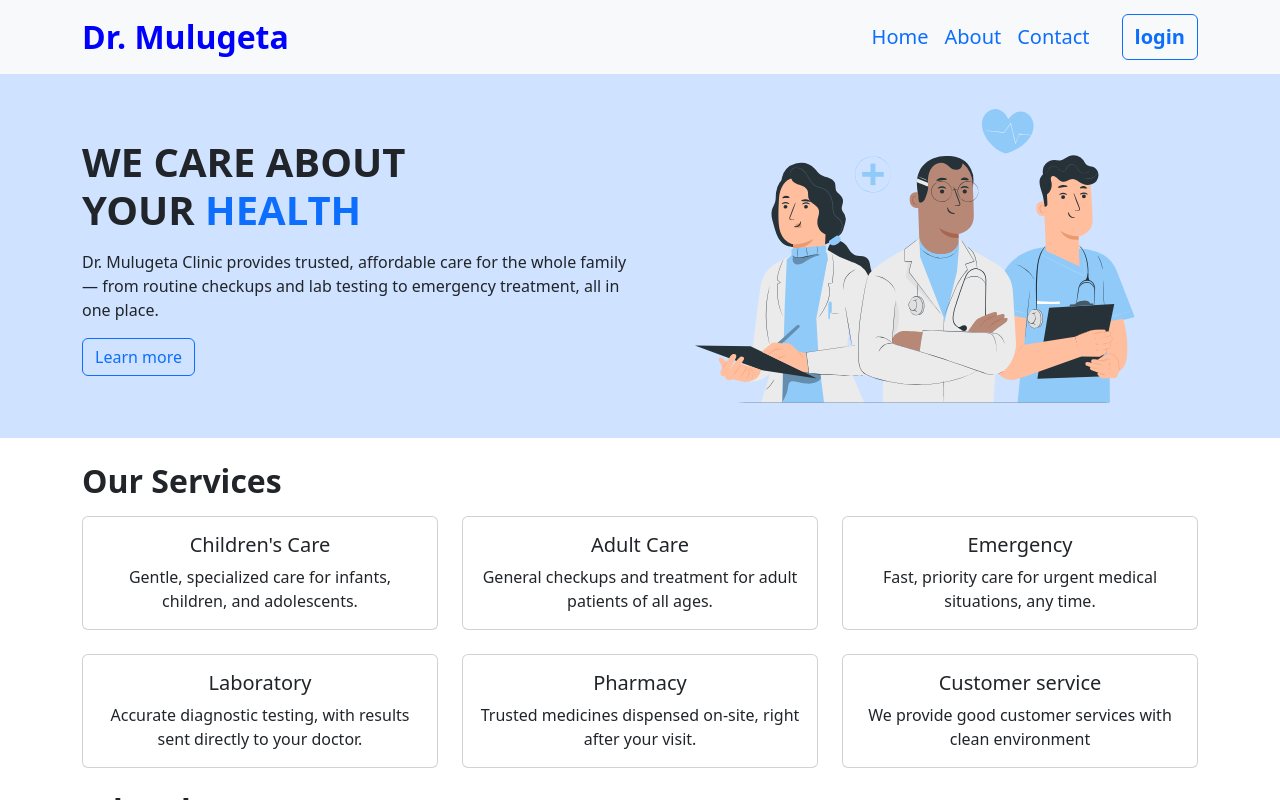
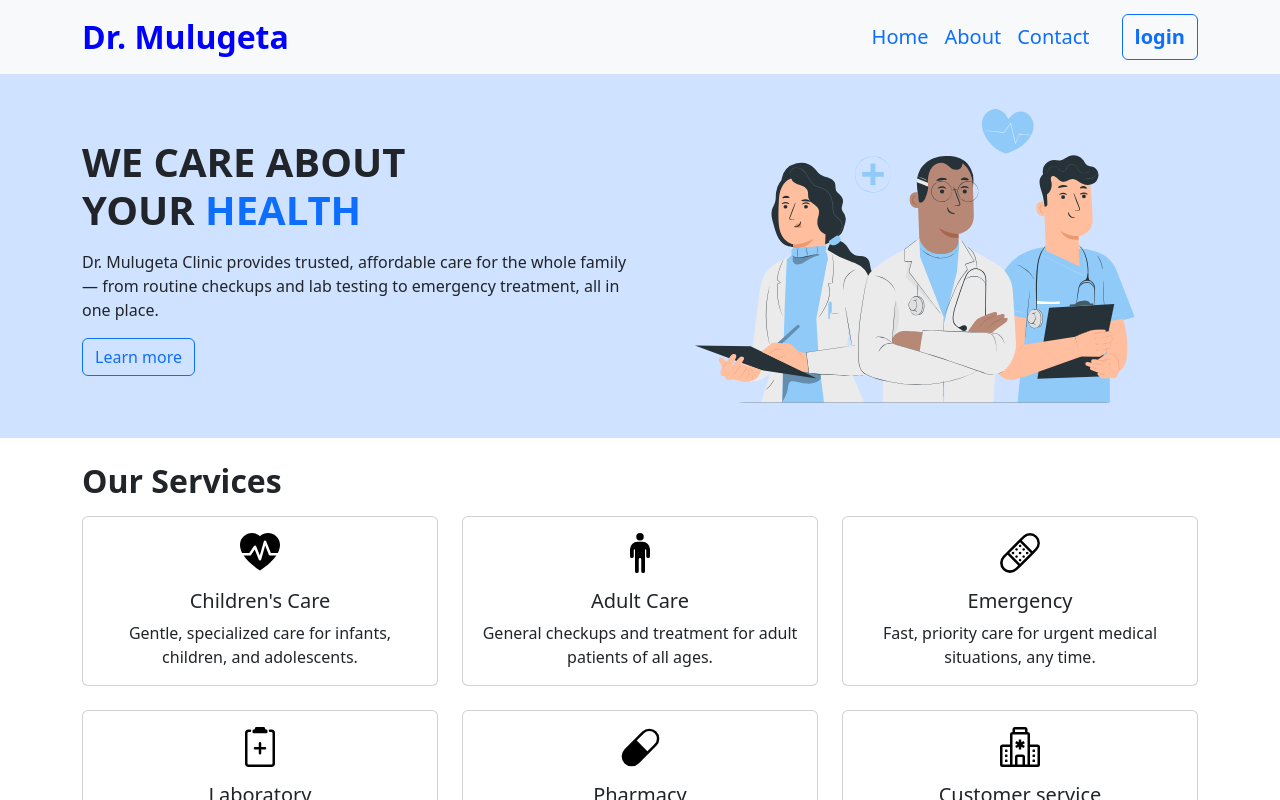
Before and after one commit to muhammed294/clinic-and-pharmacy-management-system, a React (Vite) app in the folder client/: page / in a window 1280 px wide. Shown: the top 800 px of the page. Built offline with nearby package versions, Linux system fonts and the light colour scheme.

Commit message:
services home page section added

```diff
--- a/client/src/components/home/Services.jsx
+++ b/client/src/components/home/Services.jsx
@@ -1,5 +1,7 @@
 import { Card } from "react-bootstrap";
 import { Container, Row, Col } from 'react-bootstrap';
+import { HeartPulseFill, PersonStanding, Bandaid, Clipboard2Plus, Capsule, Hospital } from 'react-bootstrap-icons';
+
 
 import React from 'react'
 
@@ -12,6 +14,7 @@ export default function Services() {
             <Col lg={4} md={6}>
                 <Card className="h-100">
                     <Card.Body>
+                        <HeartPulseFill size={40} className="text-primary mb-3"/>
                         <Card.Title>Children's Care</Card.Title>
                         <Card.Text>Gentle, specialized care for infants, children, and adolescents.</Card.Text>
                     </Card.Body>
@@ -20,6 +23,7 @@ export default function Services() {
             <Col lg={4} md={6}>
                 <Card className="h-100">
                     <Card.Body>
+                        <PersonStanding size={40} className="text-primary mb-3"/>
                         <Card.Title>Adult Care</Card.Title>
                         <Card.Text>General checkups and treatment for adult patients of all ages.</Card.Text>
                     </Card.Body>
@@ -28,6 +32,7 @@ export default function Services() {
             <Col lg={4} md={6}>
                 <Card className="h-100">
                     <Card.Body>
+                        <Bandaid size={40} className="text-primary mb-3"/>
                         <Card.Title>Emergency</Card.Title>
                         <Card.Text>Fast, priority care for urgent medical situations, any time.</Card.Text>
                     </Card.Body>
@@ -36,6 +41,7 @@ export default function Services() {
             <Col lg={4} md={6}>
                 <Card className="h-100">
                     <Card.Body>
+                        <Clipboard2Plus size={40} className="text-primary mb-3"/>
                         <Card.Title>Laboratory</Card.Title>
                         <Card.Text>Accurate diagnostic testing, with results sent directly to your doctor.</Card.Text>
                     </Card.Body>
@@ -44,6 +50,7 @@ export default function Services() {
             <Col lg={4} md={6}>
                 <Card className="h-100">
                     <Card.Body>
+                        <Capsule size={40} className="text-primary mb-3"/>
                         <Card.Title>Pharmacy</Card.Title>
                         <Card.Text>Trusted medicines dispensed on-site, right after your visit.</Card.Text>
                     </Card.Body>
@@ -52,6 +59,7 @@ export default function Services() {
             <Col lg={4} md={6}>
                 <Card className="h-100">
                     <Card.Body>
+                        <Hospital size={40} className="text-primary mb-3"/>
                         <Card.Title>Customer service</Card.Title>
                         <Card.Text>We provide good customer services with clean environment</Card.Text>
                     </Card.Body>
```
